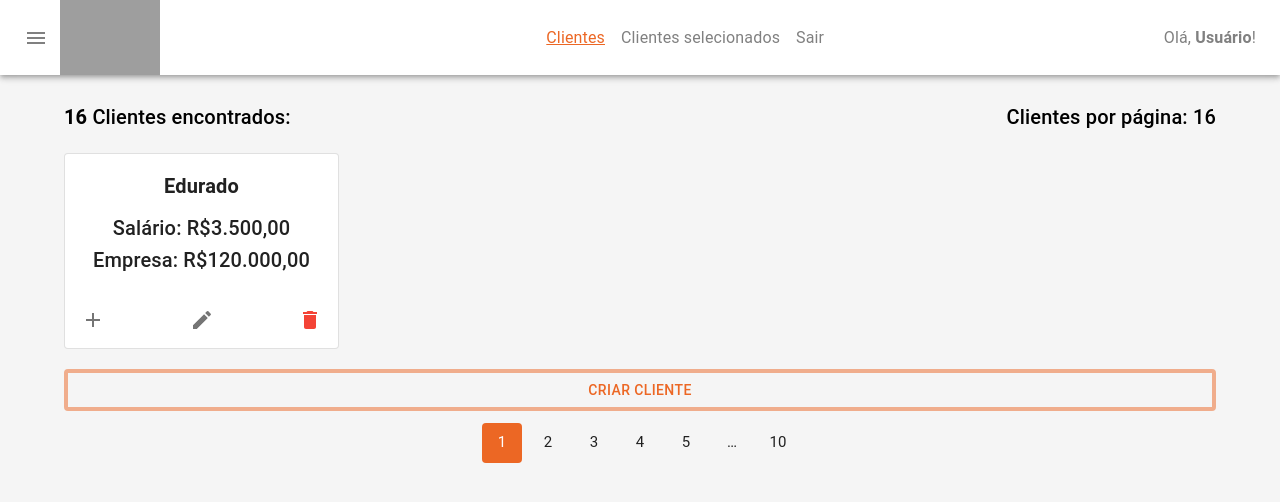
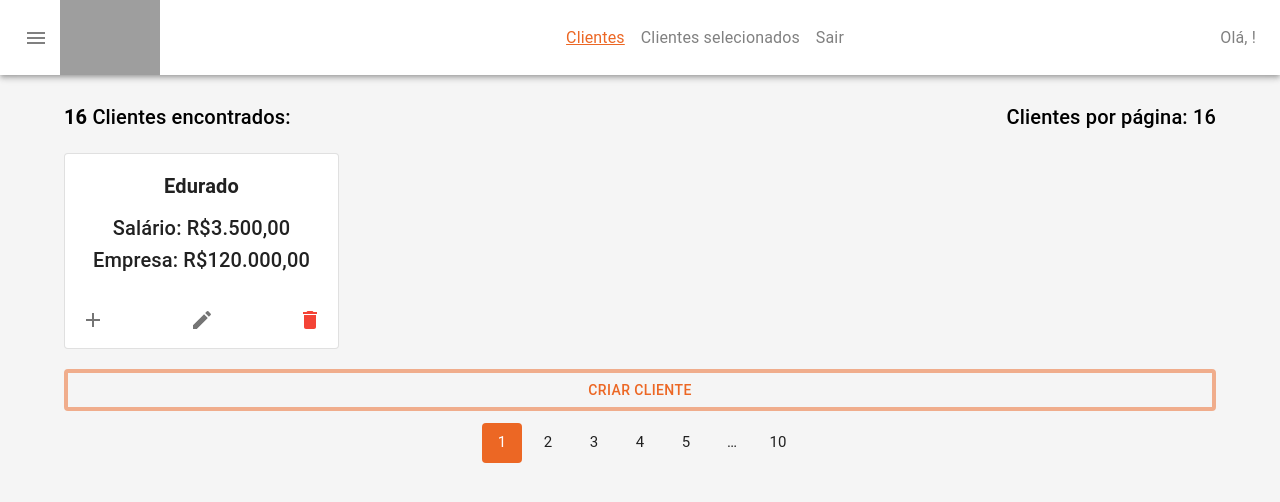
Before and after one commit to paullo97/test_fullstack_teddy, a React (Vite) app in the folder front/: page /dashboard in a window 1280 px wide. Shown: the top 502 px of the page. Built offline with nearby package versions, Linux system fonts and the light colour scheme; grey boxes are pictures that could not be loaded.

Commit message:
use select of redux to get name in store

```diff
--- a/front/src/components/appBar/index.tsx
+++ b/front/src/components/appBar/index.tsx
@@ -3,13 +3,23 @@ import { AppBar, Box, IconButton, Toolbar, Typography } from "@mui/material";
 import MenuIcon from "@mui/icons-material/Menu";
 import SideBar from "../sidebar";
 import './index.css';
+import { useSelector } from "react-redux";
+import { RootState } from '../../store';
+import { useNavigate } from "react-router-dom";
 
 const AppBarComponent = () => {
   const [open, setOpen] = useState(false);
+  const navigate = useNavigate();
+
+  const nameUser = useSelector((state: RootState) => state.name.name )
 
   const handleDrawerOpen = () => {
     setOpen(true);
   };
+
+  const logout = () => {
+    navigate('/', { replace: true })
+  }
 
   return (
     <Box sx={{ display: "flex" }}>
@@ -43,14 +53,14 @@ const AppBarComponent = () => {
               <Typography variant="body1" className="selected-clients">
                 Clientes selecionados
               </Typography>
-              <Typography variant="body1" className="selected-clients">
+              <Typography variant="body1" className="selected-clients" onClick={logout}>
                 Sair
               </Typography>
             </Box>
           </Box>
 
           <Typography variant="body1" className="greeting">
-            Olá, <strong>Usuário</strong>!
+            Olá, <strong>{nameUser}</strong>!
           </Typography>
         </Toolbar>
       </AppBar>
```
